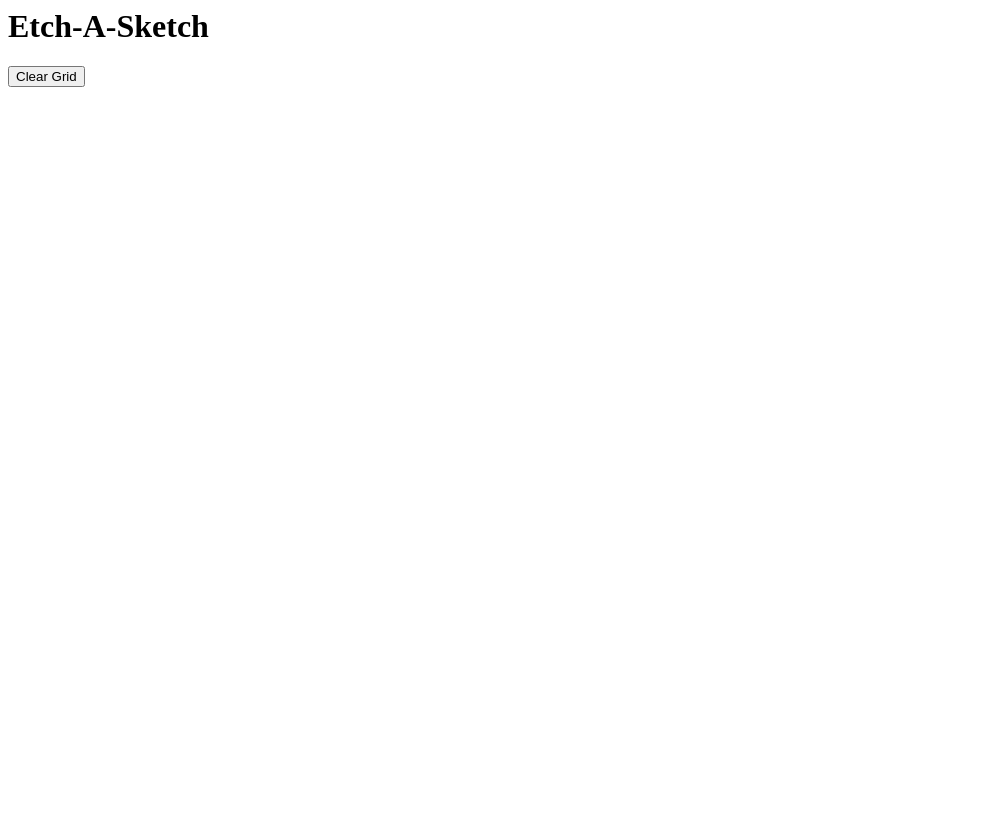
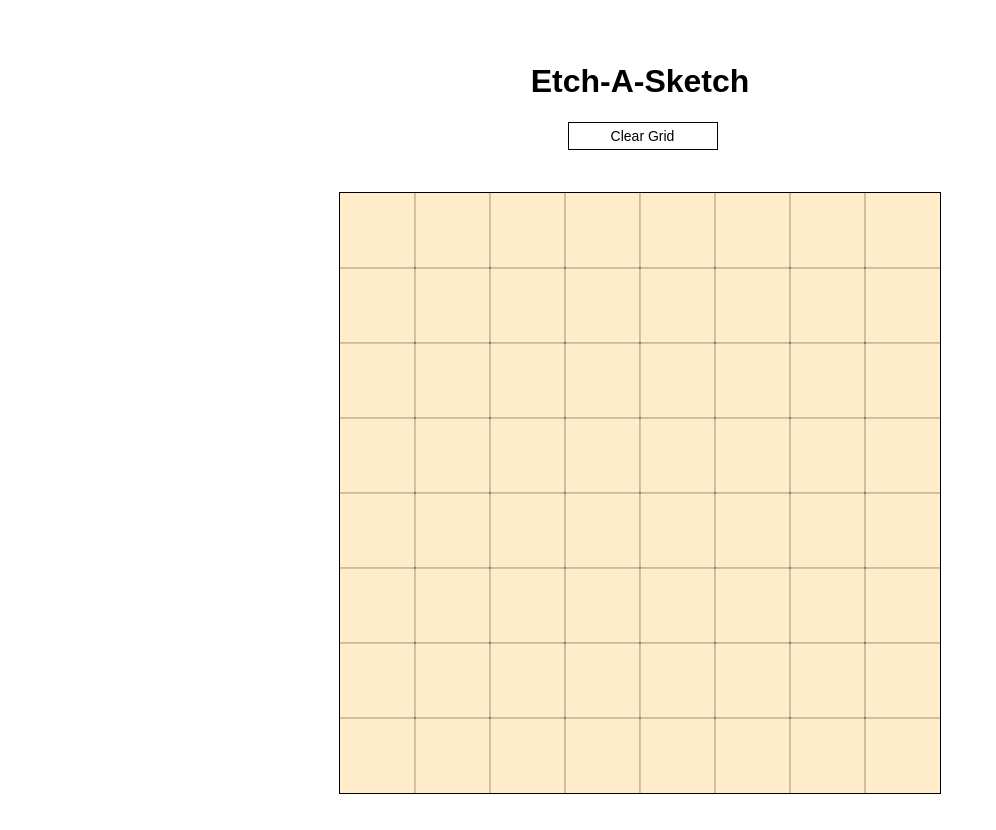
Before and after one commit to codyrblack/etch-a-sketch, a plain HTML site: page index.html in a window 1280 px wide. Shown: the whole page, without its empty margins (0-996 px from the left). Before the commit the page ends 800 px from the top, so only its background shows below. Drawn offline with nearby package versions, Linux system fonts and the light colour scheme; the site is published under a folder, as on GitHub Pages, so addresses that start at the root find nothing.

Commit message:
Update index.html

```diff
--- a/index.html
+++ b/index.html
@@ -1,9 +1,9 @@
 <html>
 
 <head>
-	<link rel="stylesheet" href="/main.css" type="text/css">
+	<link rel="stylesheet" href="main.css" type="text/css">
 	<script src="http://ajax.googleapis.com/ajax/libs/jquery/1.11.0/jquery.min.js"></script>
-	<script type="text/javascript" src="/script.js"></script>
+	<script type="text/javascript" src="script.js"></script>
 </head>
 
 <body>
```
